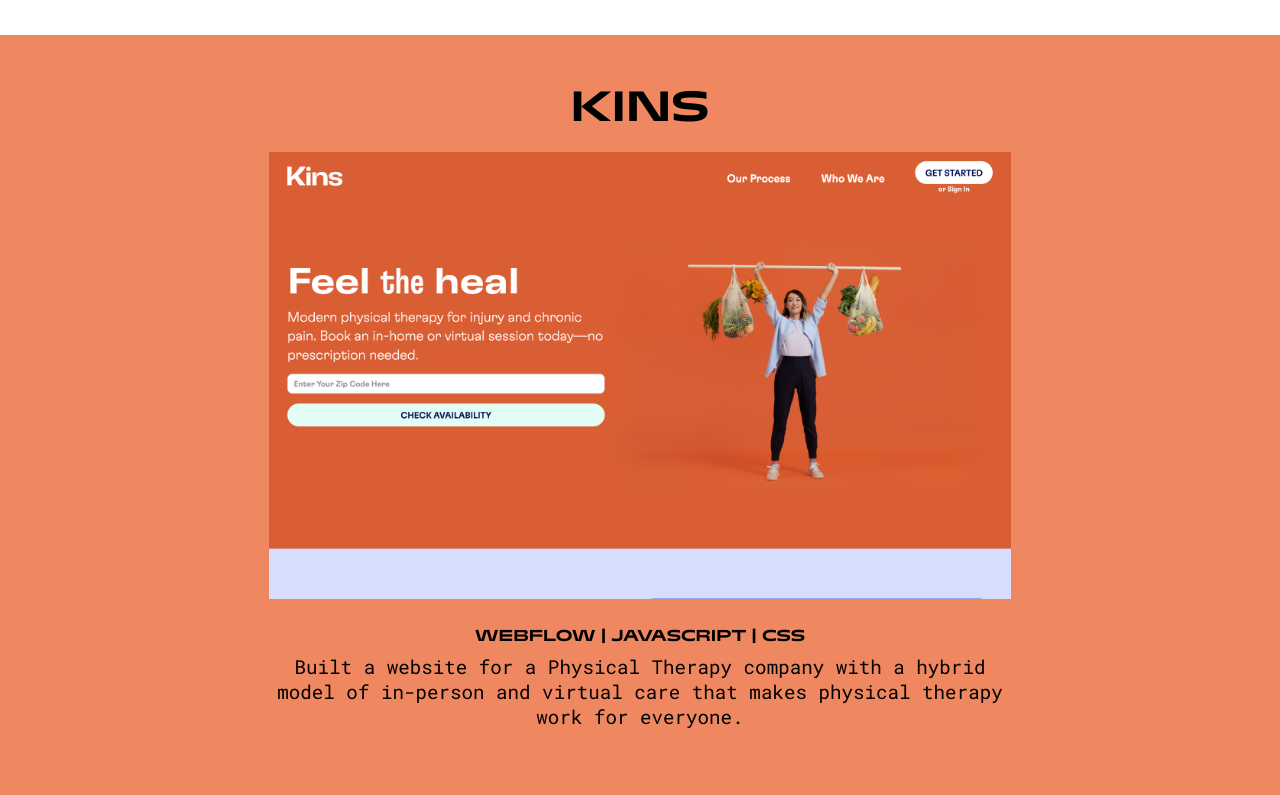
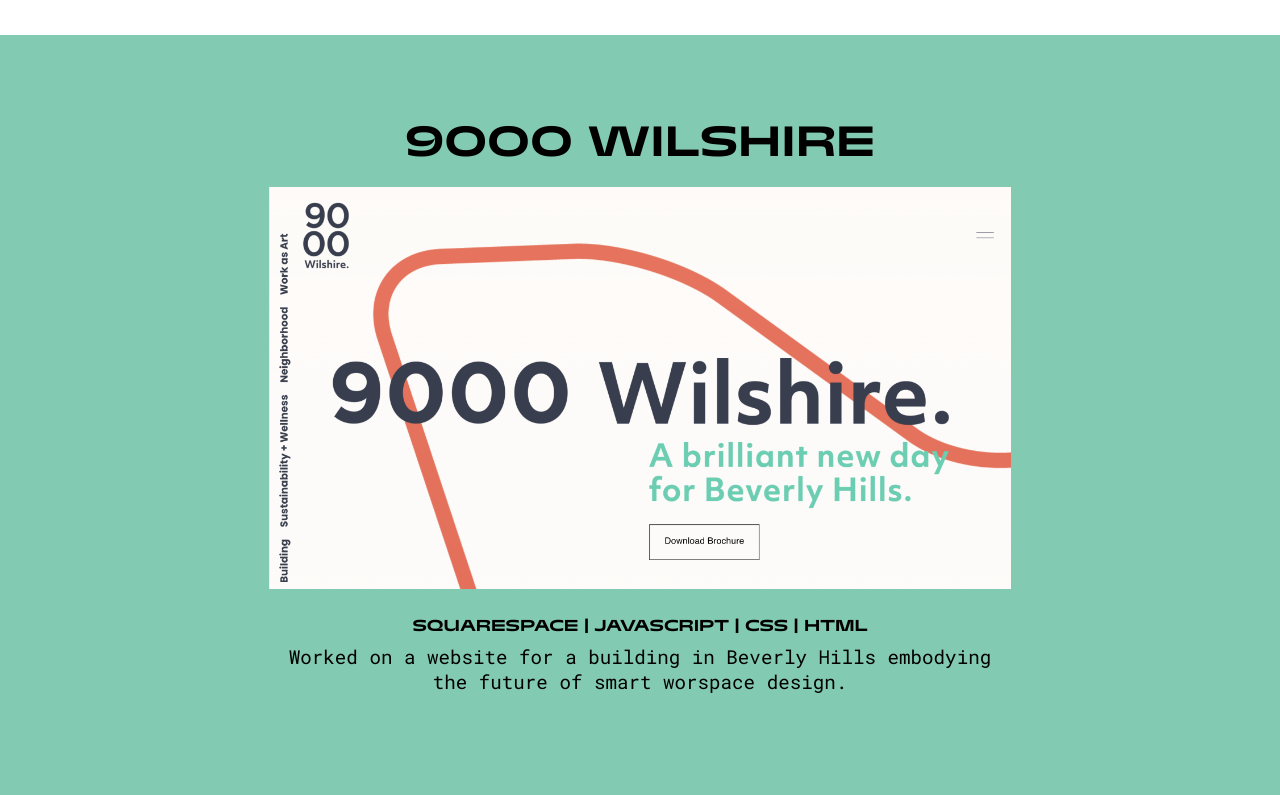
Before and after one commit to brentahrens1/brent-ahrens-new-portfolio, a React (Create React App) app: page / in a window 1280 px wide. Shown: the part 6045-6840 px from the top of the page. Built offline with nearby package versions, Linux system fonts and the light colour scheme.

Commit message:
addsnew website

```diff
--- a/src/const/projects.js
+++ b/src/const/projects.js
@@ -9,6 +9,7 @@
 import gettingSmart from '../images/websites/gettingsmart.png'
 import keen from '../images/websites/keen.png'
 import kins from '../images/websites/kins.png'
+import nineThousand from '../images/websites/9000.png'
 
 export const projects = [
     {
@@ -95,6 +96,16 @@
         href: "Brent Ahrens | LA Kelly Website"
     },
     {
+        title: "9000 Wilshire",
+        img: nineThousand,
+        description: "Worked on a website for a building in Beverly Hills embodying the future of smart worspace design.",
+        link: "https://www.9000wilshire.com",
+        linkTitle: "9000wilshire.com",
+        background: "#83CAB3",
+        tech: "Squarespace | Javascript | CSS | HTML",
+        href: "Brent Ahrens | 9000 Wilshire Website"
+    },
+    {
         title: "Kins",
         img: kins,
         description: "Built a website for a Physical Therapy company with a hybrid model of in-person and virtual care that makes physical therapy work for everyone.",
```
Also changed, not shown: src/images/websites/9000.png (added).
